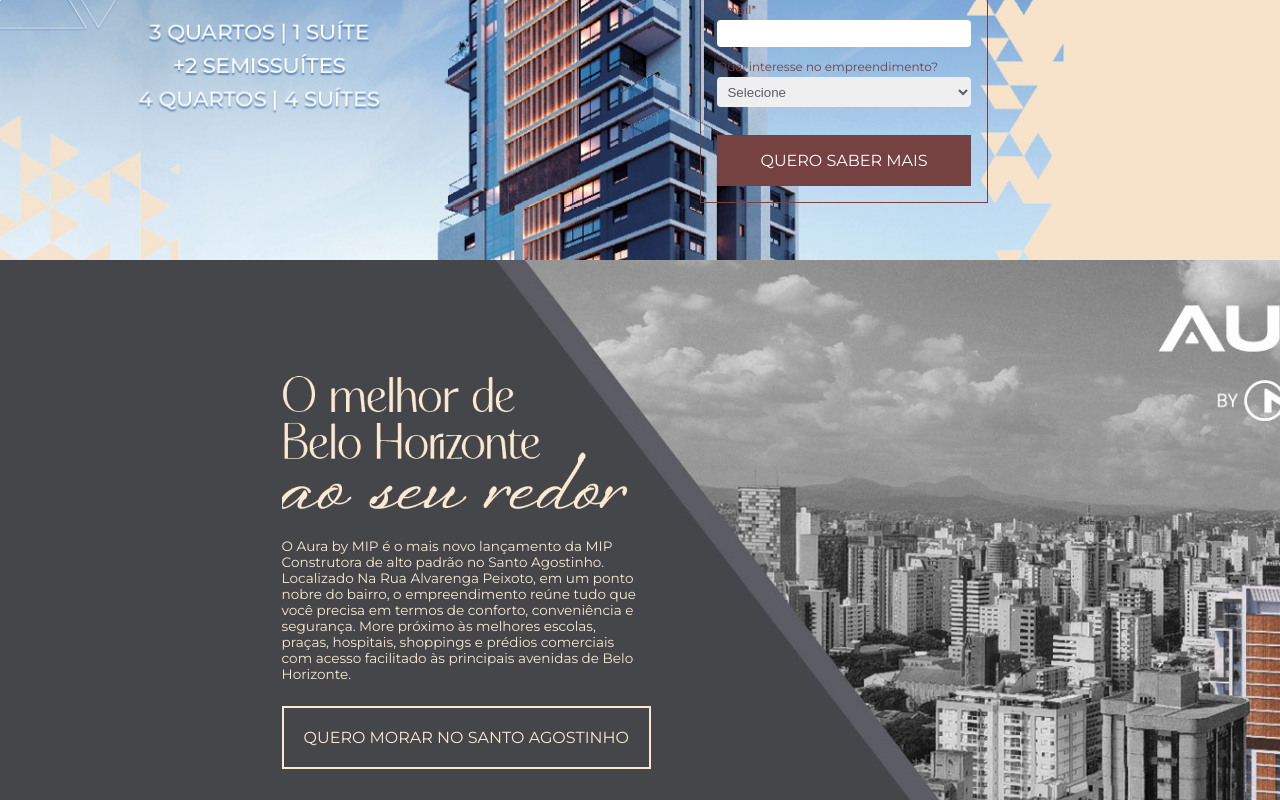
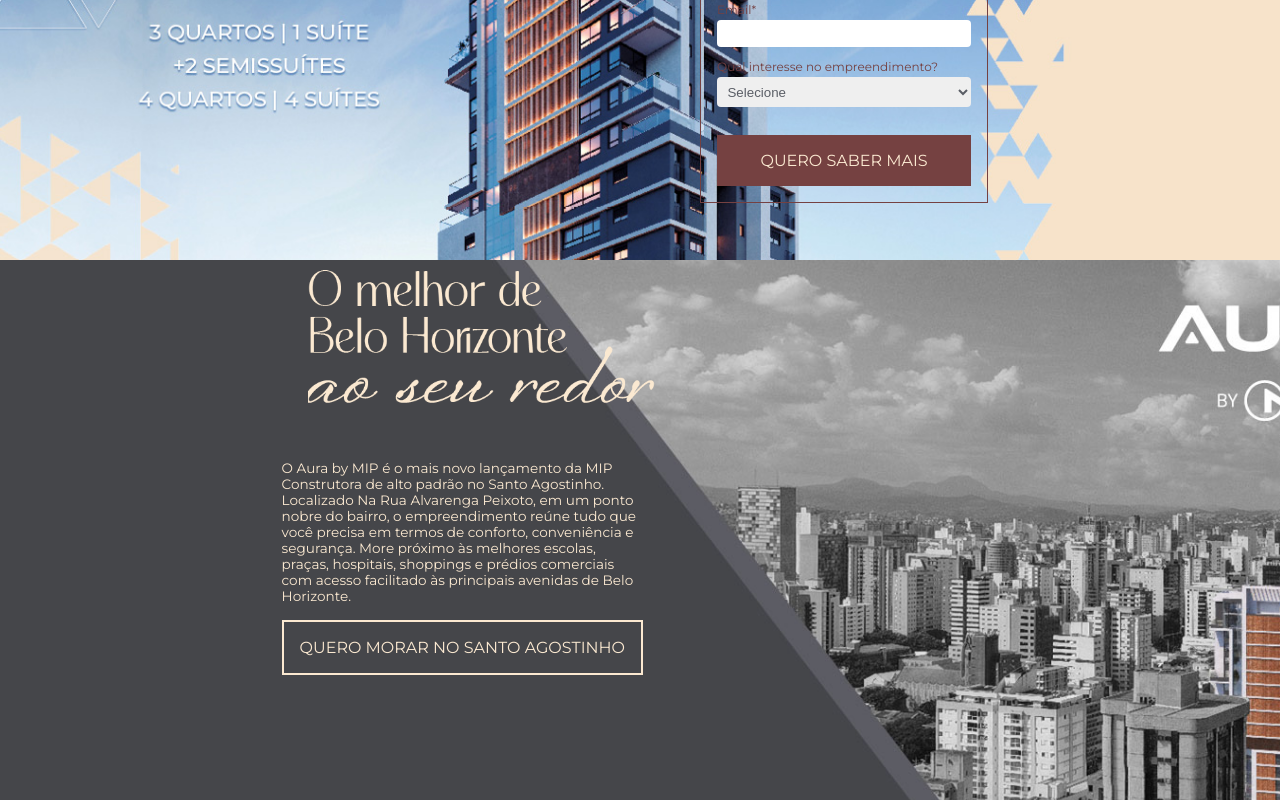
Before and after one commit to tcunha2004/landing-page-aura-MIP, a React (Vite) app: page / in a window 1280 px wide. Shown: the part 380-1180 px from the top of the page. Built offline with nearby package versions, Linux system fonts and the light colour scheme; a web font is replaced by a local one.

Commit message:
update: centralizing shareble components

```diff
--- a/src/App.tsx
+++ b/src/App.tsx
@@ -8,6 +8,7 @@ import SecondSection from "./sections/second/SecondSection";
 import ThirdSection from "./sections/third/ThirdSection";
 import FourthSection from "./sections/fourth/FourthSection";
 import FifthSection from "./sections/fifth/FifthSection";
+import SixthSection from "./sections/sixth/SixthSection";
 
 function App() {
   return (
@@ -20,6 +21,7 @@ function App() {
       <ThirdSection />
       <FourthSection />
       <FifthSection />
+      <SixthSection />
     </ThemeProvider>
   );
 }
--- a/src/sections/fifth/FifthSection.tsx
+++ b/src/sections/fifth/FifthSection.tsx
@@ -1,5 +1,10 @@
-import { AuraImage, Title } from "../../styled-components/SharebleComponents";
-import { AreaNumbers, Background, NumbersContainer } from "./styles";
+import {
+  AuraImage,
+  ImageBackground,
+  Title,
+} from "../../styled-components/SharebleComponents";
+import BackgroundImage from "../../assets/banners/background_piscina.jpg";
+import { AreaNumbers, NumbersContainer } from "./styles";
 import SateliteImage from "../../assets/satelite_image.jpeg";
 import TitleImage from "../../assets/titles/espacos_projetados.png";
 import AreaNumber1 from "../../assets/num_01.png";
@@ -9,7 +14,7 @@ import AreaNumber4 from "../../assets/num_04.png";
 
 function FifthSection() {
   return (
-    <Background>
+    <ImageBackground url={BackgroundImage}>
       <Title src={TitleImage} />
       <AuraImage src={SateliteImage} />
       <NumbersContainer>
@@ -18,7 +23,7 @@ function FifthSection() {
         <AreaNumbers src={AreaNumber3} />
         <AreaNumbers src={AreaNumber4} />
       </NumbersContainer>
-    </Background>
+    </ImageBackground>
   );
 }
 
--- a/src/sections/fifth/styles.ts
+++ b/src/sections/fifth/styles.ts
@@ -1,21 +1,4 @@
 import styled from "styled-components";
-import BackgroundImage from "../../assets/banners/background_piscina.jpg";
-
-export const Background = styled.div`
-  height: fit-content;
-  width: 100%;
-
-  background-image: url(${BackgroundImage});
-  background-repeat: no-repeat;
-  background-size: cover;
-
-  display: flex;
-  flex-direction: column;
-  align-items: center;
-
-  padding-top: 5rem;
-  padding-bottom: 5rem;
-`;
 
 export const NumbersContainer = styled.div`
   display: flex;
--- a/src/sections/first/FirstSection.tsx
+++ b/src/sections/first/FirstSection.tsx
@@ -1,16 +1,19 @@
 import {
-  Banner,
-  FormButton,
   FormContainer,
   LabelAndInput,
   MipLogo,
   TitleAndFormContainer,
 } from "./styles";
 import MipLogoImg from "../../assets/mip-logo.png";
+import {
+  Button,
+  ImageBackground,
+} from "../../styled-components/SharebleComponents";
+import BackgroundImage from "../../assets/banners/banners_01.jpg";
 
 function FirstSection() {
   return (
-    <Banner>
+    <ImageBackground url={BackgroundImage} imageHeight={640}>
       <TitleAndFormContainer>
         <section className="empty"></section>
         <section className="content">
@@ -54,11 +57,18 @@ function FirstSection() {
               </select>
             </LabelAndInput>
 
-            <FormButton type="submit">QUERO SABER MAIS</FormButton>
+            <Button
+              type="submit"
+              backgroundColor="marrom-avermelhado"
+              color="beige"
+              border="no"
+            >
+              QUERO SABER MAIS
+            </Button>
           </FormContainer>
         </section>
       </TitleAndFormContainer>
-    </Banner>
+    </ImageBackground>
   );
 }
 
--- a/src/sections/first/styles.ts
+++ b/src/sections/first/styles.ts
@@ -1,19 +1,10 @@
 import styled from "styled-components";
-import Banner1 from "../../assets/banners/banners_01.jpg";
 
 export const MipLogo = styled.img`
   height: 2rem;
   position: relative;
   top: -3rem;
   right: -13rem;
-`;
-
-export const Banner = styled.div`
-  height: 640px;
-  width: 100%;
-  background-image: url(${Banner1});
-  background-size: cover;
-  background-repeat: no-repeat;
 `;
 
 export const FormContainer = styled.form`
@@ -99,20 +90,3 @@ export const LabelAndInput = styled.div`
     color: ${(props) => props.theme["dark-gray"]};
   }
 `;
-
-export const FormButton = styled.button`
-  font-family: Montserrat;
-  background-color: ${(props) => props.theme["marrom-avermelhado"]};
-  color: ${(props) => props.theme.white};
-
-  margin-top: 1rem;
-  padding: 1rem;
-  font-size: 1rem;
-  border: none;
-
-  cursor: pointer;
-  transition: background 0.5s;
-  &:hover {
-    background-color: ${(props) => props.theme["marrom-hover"]};
-  }
-`;
--- a/src/sections/fourth/FourthSection.tsx
+++ b/src/sections/fourth/FourthSection.tsx
@@ -10,8 +10,11 @@ import AuraPet from "../../assets/banners/aura_lazer_pet_place.jpg";
 import AuraCoWorking from "../../assets/banners/aura_lazer_coworking.jpg";
 import AuraSauna from "../../assets/banners/aura_lazer_sauna.jpg";
 import AuraPlayGround from "../../assets/banners/aura_lazer_playground.jpg";
-import { Button } from "../second/styles";
-import { AuraImage, Title } from "../../styled-components/SharebleComponents";
+import {
+  AuraImage,
+  Button,
+  Title,
+} from "../../styled-components/SharebleComponents";
 
 function FourthSection() {
   return (
@@ -31,7 +34,9 @@ function FourthSection() {
         Prepare-se para mergulhar em uma experiência única, com lazer para o
         corpo e descanso para mente e alma.
       </Text>
-      <Button>QUERO SABER MAIS</Button>
+      <Button backgroundColor="transparent" border="yes" color="beige">
+        QUERO SABER MAIS
+      </Button>
     </Background>
   );
 }
--- a/src/sections/second/SecondSection.tsx
+++ b/src/sections/second/SecondSection.tsx
@@ -1,11 +1,17 @@
-import { Banner, Button, TextContainer, TitleImage } from "./styles";
-import Title from "../../assets/titles/o_melhor_de_bh.png";
+import { TextContainer } from "./styles";
+import TitleImage from "../../assets/titles/o_melhor_de_bh.png";
+import {
+  Button,
+  ImageBackground,
+  Title,
+} from "../../styled-components/SharebleComponents";
+import BackgroundImage from "../../assets/banners/banners_02.jpg";
 
 function SecondSection() {
   return (
-    <Banner>
+    <ImageBackground url={BackgroundImage} imageHeight={615}>
       <TextContainer>
-        <TitleImage src={Title} />
+        <Title src={TitleImage} height={12} />
         <p>
           O Aura by MIP é o mais novo lançamento da MIP Construtora de alto
           padrão no Santo Agostinho. Localizado Na Rua Alvarenga Peixoto, em um
@@ -14,9 +20,11 @@ function SecondSection() {
           escolas, praças, hospitais, shoppings e prédios comerciais com acesso
           facilitado às principais avenidas de Belo Horizonte.
         </p>
-        <Button>QUERO MORAR NO SANTO AGOSTINHO</Button>
+        <Button backgroundColor="transparent" border="yes" color="beige">
+          QUERO MORAR NO SANTO AGOSTINHO
+        </Button>
       </TextContainer>
-    </Banner>
+    </ImageBackground>
   );
 }
 
--- a/src/sections/second/styles.ts
+++ b/src/sections/second/styles.ts
@@ -1,15 +1,4 @@
 import styled from "styled-components";
-import Banner2 from "../../assets/banners/banners_02.jpg";
-
-export const Banner = styled.div`
-  height: 615px;
-  width: 100%;
-  background-image: url(${Banner2});
-  background-size: cover;
-  background-repeat: no-repeat;
-  display: flex;
-  align-items: center;
-`;
 
 export const TextContainer = styled.div`
   width: 400px;
@@ -25,25 +14,3 @@ export const TextContainer = styled.div`
     margin-top: -1.5rem;
   }
 `;
-
-export const TitleImage = styled.img`
-  height: 12rem;
-  width: fit-content;
-`;
-
-export const Button = styled.button`
-  padding: 1.25rem;
-  margin-top: 1.5rem;
-  border: 2px solid ${(props) => props.theme.beige};
-  font-family: Montserrat;
-  font-size: 1rem;
-
-  background: transparent;
-  color: ${(props) => props.theme.beige};
-
-  cursor: pointer;
-  transition: background 0.5s;
-  &:hover {
-    background-color: ${(props) => props.theme["cinza-claro"]};
-  }
-`;
--- /dev/null
+++ b/src/sections/sixth/SixthSection.tsx
@@ -0,0 +1,26 @@
+import {
+  Button,
+  ImageBackground,
+  Title,
+} from "../../styled-components/SharebleComponents";
+import BackgroundImage from "../../assets/banners/banners_03.jpg";
+import TitleImage from "../../assets/titles/viva_em _um.png";
+import { Text } from "./styles";
+
+function SixthSection() {
+  return (
+    <ImageBackground url={BackgroundImage} imageHeight={825}>
+      <Title src={TitleImage} />
+      <Text>
+        Você merece viver em um lugar planejado para que cada momento seja uma
+        celebração. O Aura by MIP é o lugar onde sua mente, corpo e alma
+        sentem-se em casa.
+      </Text>
+      <Button backgroundColor="marrom-avermelhado" border="no" color="beige">
+        Converse com um Consultor
+      </Button>
+    </ImageBackground>
+  );
+}
+
+export default SixthSection;
--- /dev/null
+++ b/src/sections/sixth/styles.ts
@@ -0,0 +1,13 @@
+import styled from "styled-components";
+
+export const Text = styled.p`
+  color: ${(props) => props.theme.marrom};
+  font-weight: lighter;
+  font-size: 0.5rem;
+`;
+
+// export const Button = styled.button`
+//   background-color: ${(props) => props.theme["marrom-avermelhado"]};
+//   padding: 1rem;
+//   color: ${(props) => props.theme.beige};
+// `;
--- a/src/styled-components/SharebleComponents.ts
+++ b/src/styled-components/SharebleComponents.ts
@@ -1,8 +1,57 @@
 import styled from "styled-components";
 
-export const Title = styled.img`
+interface ImageBackgroundProps {
+  imageHeight?: number;
+  url: string;
+}
+
+export const ImageBackground = styled.div<ImageBackgroundProps>`
+  height: ${(props) =>
+    props.imageHeight ? `${props.imageHeight}px` : "fit-content"};
+  width: 100%;
+
+  background-image: url(${(props) => props.url});
+  background-repeat: no-repeat;
+  background-size: cover;
+`;
+
+// ---
+interface ButtonProps {
+  backgroundColor: string | "transparent";
+  color: string;
+  border: "yes" | "no";
+}
+
+export const Button = styled.button<ButtonProps>`
+  font-family: Montserrat;
+  background-color: ${(props) =>
+    props.backgroundColor == "transparent"
+      ? "transparent"
+      : (props.theme as any)[props.backgroundColor]};
+  color: ${(props) => (props.theme as any)[props.color]};
+
+  margin-top: 1rem;
+  padding: 1rem;
+  font-size: 1rem;
+  border: ${(props) =>
+    props.border == "yes" ? `2px solid ${props.theme.beige}` : "none"};
+
+  cursor: pointer;
+  transition: opacity 0.5s;
+  &:hover {
+    opacity: 80%;
+  }
+`;
+
+// ---
+
+interface TitleProps {
+  height?: number;
+}
+
+export const Title = styled.img<TitleProps>`
   display: block;
-  height: 9rem;
+  height: ${(props) => (props.height ? `${props.height}rem` : "9rem")};
   width: auto;
   margin: 0 auto 2rem auto;
 `;
--- a/src/styles/themes/default.ts
+++ b/src/styles/themes/default.ts
@@ -19,4 +19,6 @@ export const defaultTheme = {
 
   blue: "#0000EE",
   "wpp-green": "#00C207",
+
+  transparent: "#00000000",
 } as const;
```
Also changed, not shown: src/assets/banners/banners_03.jpg (added), src/assets/titles/viva_em _um.png (added).
